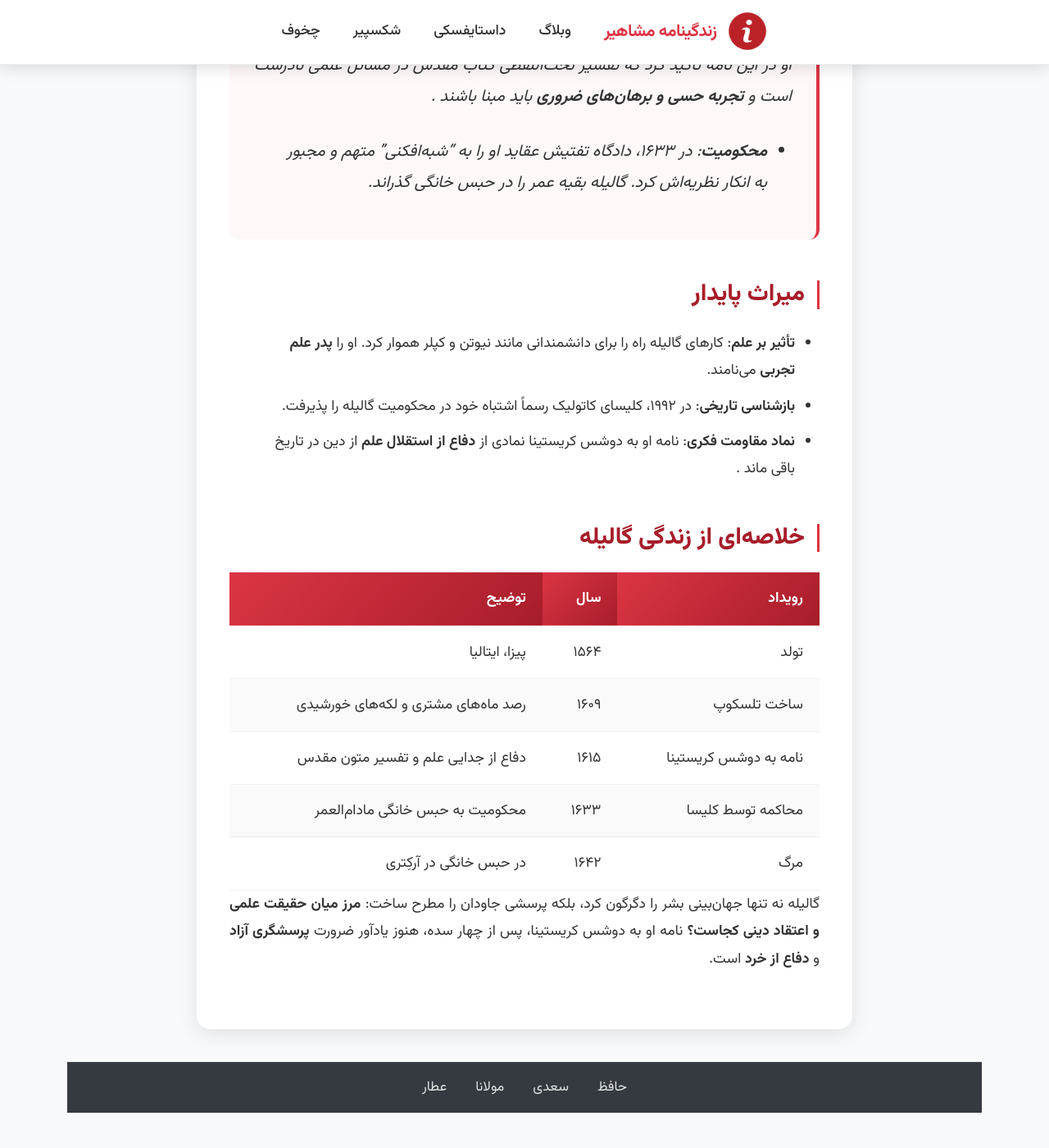
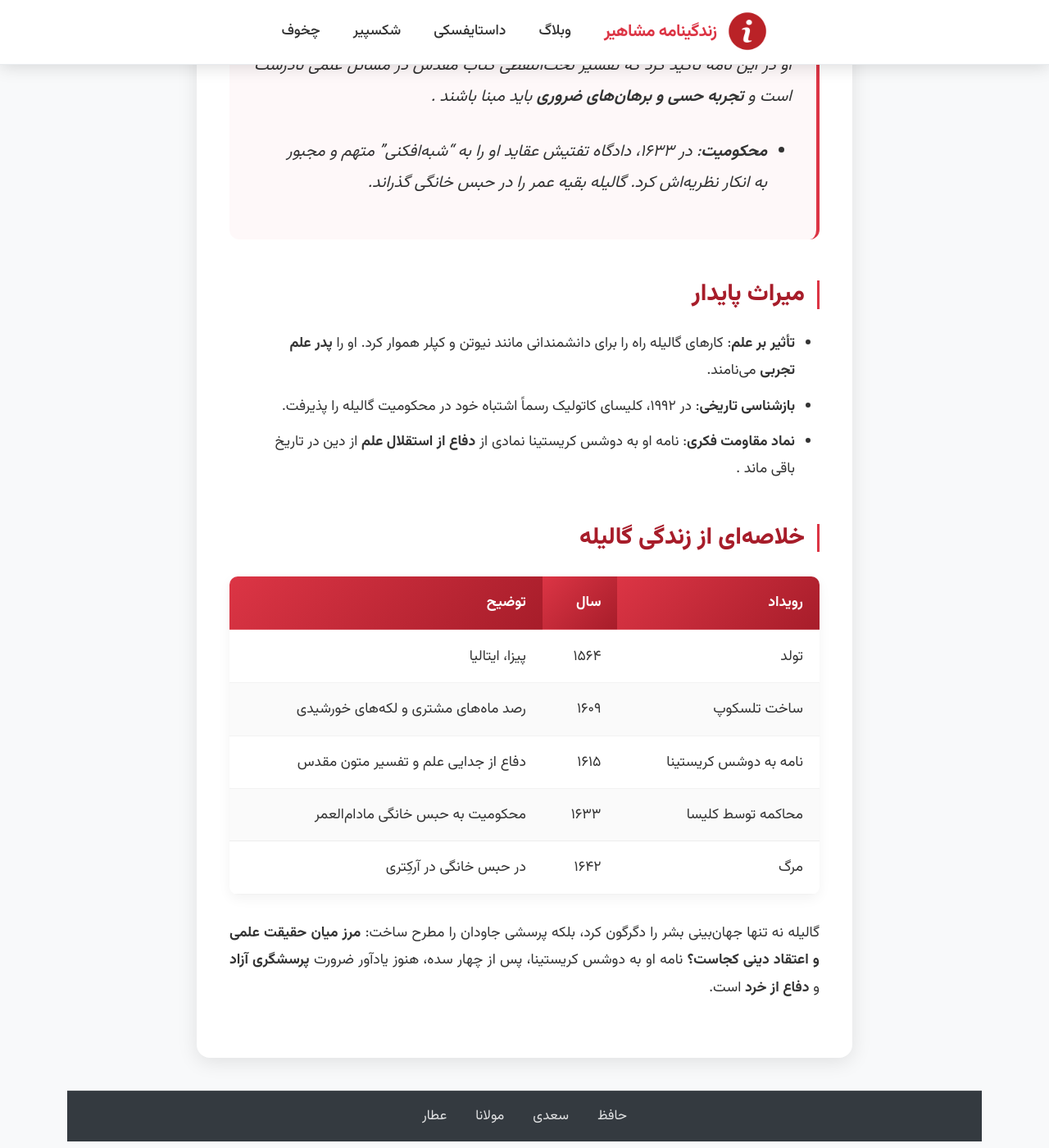
Before and after one commit to darkblog/darkblog.github.io, a Jekyll site: the page built from _posts/2025-7-5-68.md, in a window 1280 px wide and 1400 px high, scrolled down 1079 px. Shown: the whole window at 82% size. Built offline with Jekyll 4.4.1, drawn with Linux system fonts in a browser that asks for light colours; before the commit the page ends 2444 px from its top, so only the background shows below that.

Commit message:
Update post.html

```diff
--- a/_layouts/post.html
+++ b/_layouts/post.html
@@ -399,6 +399,17 @@
             background: var(--primary-color);
         }
 
+        /* Added styles for auto-responsive tables */
+        .post-content .auto-responsive-table {
+            width: 100%;
+            display: block;
+            overflow-x: auto;
+            -webkit-overflow-scrolling: touch;
+            margin: 30px 0;
+            border-radius: 10px;
+            box-shadow: 0 5px 15px rgba(0, 0, 0, 0.05);
+        }
+
         .simple-footer {
             background-color: #343a40;
             padding: 15px 0;
```
Also changed, not shown: other parts of _layouts/post.html (+16 -3 lines).
